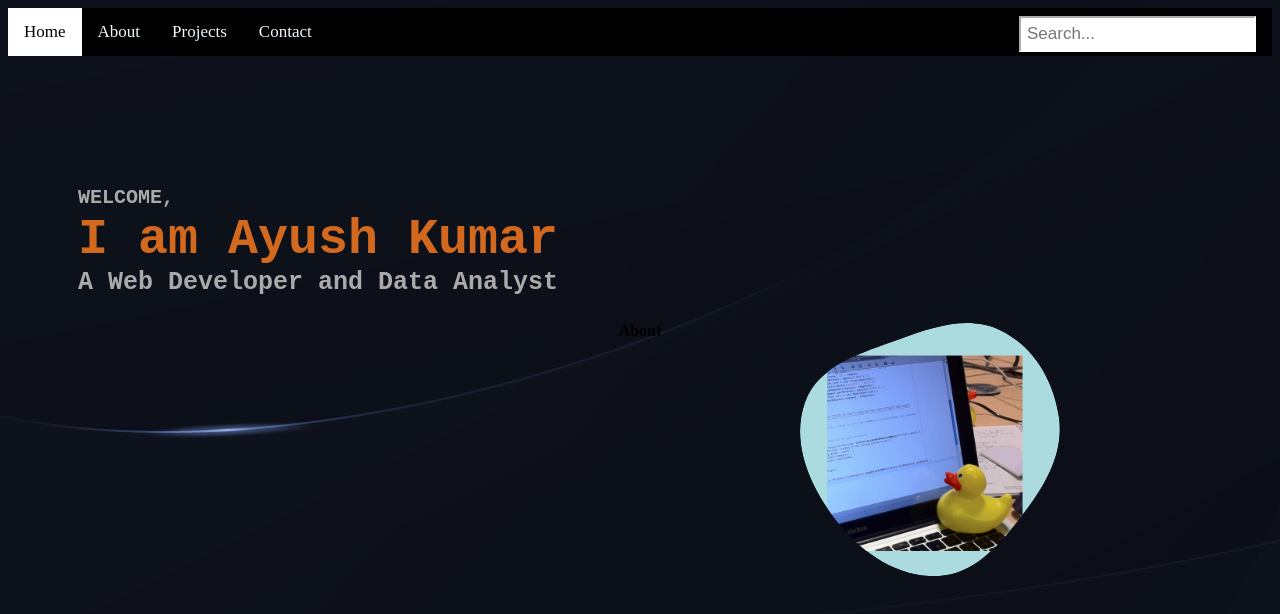
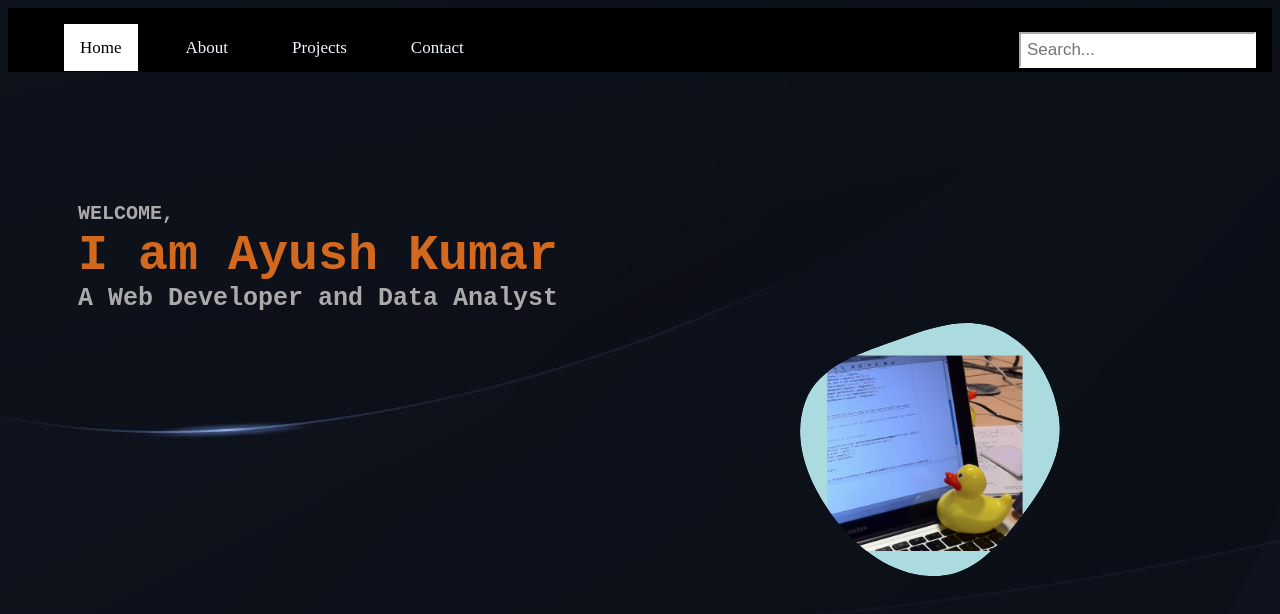
Before and after one commit to Ayushkumarcoder/portfolio.github.io, a plain HTML site: page index.html in a window 1280 px wide. Drawn offline with Linux system fonts and the light colour scheme.

Commit message:
finally able to fix the navigation bar problems

```diff
--- a/index.html
+++ b/index.html
@@ -7,13 +7,23 @@
     </head>
 
     <body>
+
+
       <div class="topnav">
-        <a class="active" href="#home">Home</a>
-        <a href="#about">About</a>
-        <a href="#projects">Projects</a>
-        <a href="contact">Contact</a>
+        <nav>
+          <ul>
+            <li><a href="/" class="active">Home</a></li>
+            <li><a href="/about.html">About</a></li>
+            <li><a href="/projects.html">Projects</a></li>
+            <li><a href="/contact.html">Contact</a></li>
+          </ul>
+        </nav>
+
         <input type="text" placeholder="Search...">
       </div>
+
+
+
 
       <div class="intro">
         <h1>WELCOME,</h1>
@@ -36,14 +46,6 @@
         </svg>
       </div>
 
-      <!--About Section-->
-
-      <section class="about section" id="about">
-        <div class="about_container bd-grid">
-          <h4 class="section-title">About</h4>
-
-
-        </div>
 
       </section>
 
--- a/styles2.css
+++ b/styles2.css
@@ -11,23 +11,32 @@ body {
 
 }
 
-.topnav a {
+.topnav nav li{
     float: left;
-    color: aliceblue;
+    list-style-type: none;
     text-align: center;
     padding: 14px 16px;
     text-decoration: none;
     font-size: 17px;
 }
 
-.topnav a:hover {
-    background-color: white;
-    color:black;
+.topnav nav li a{
+  text-decoration: none;
+  color: aliceblue;
+  padding: 14px 16px;
+  font-size: 17px;
 }
 
-.topnav a.active {
+.topnav nav li a:hover {
     background-color: white;
     color: black;
+
+}
+
+.topnav nav li a.active {
+    background-color: white;
+    color: black;
+
 }
 
 
@@ -110,8 +119,3 @@ input.search-query {
   .home__blob-img {
     width: 360px;
   }
-
-  .about_container {
-    row-gap: 2rem;
-    text-align: center;
-  }
```
